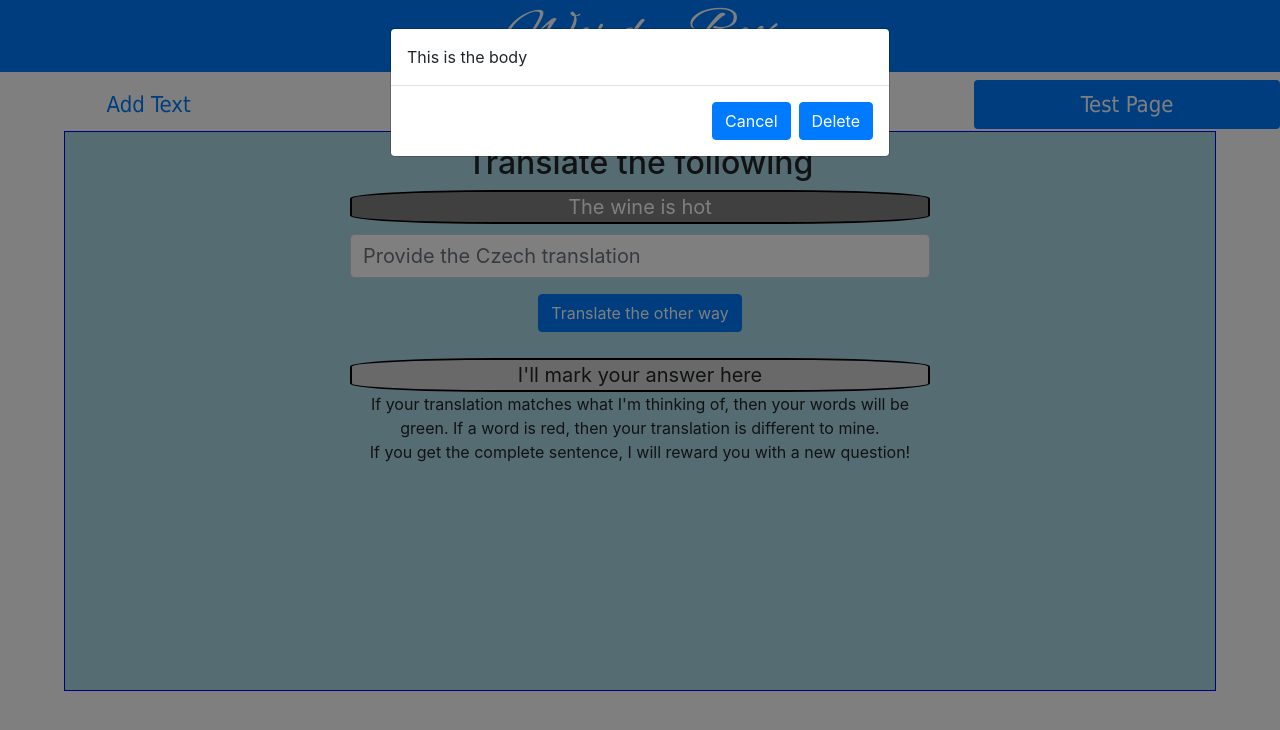
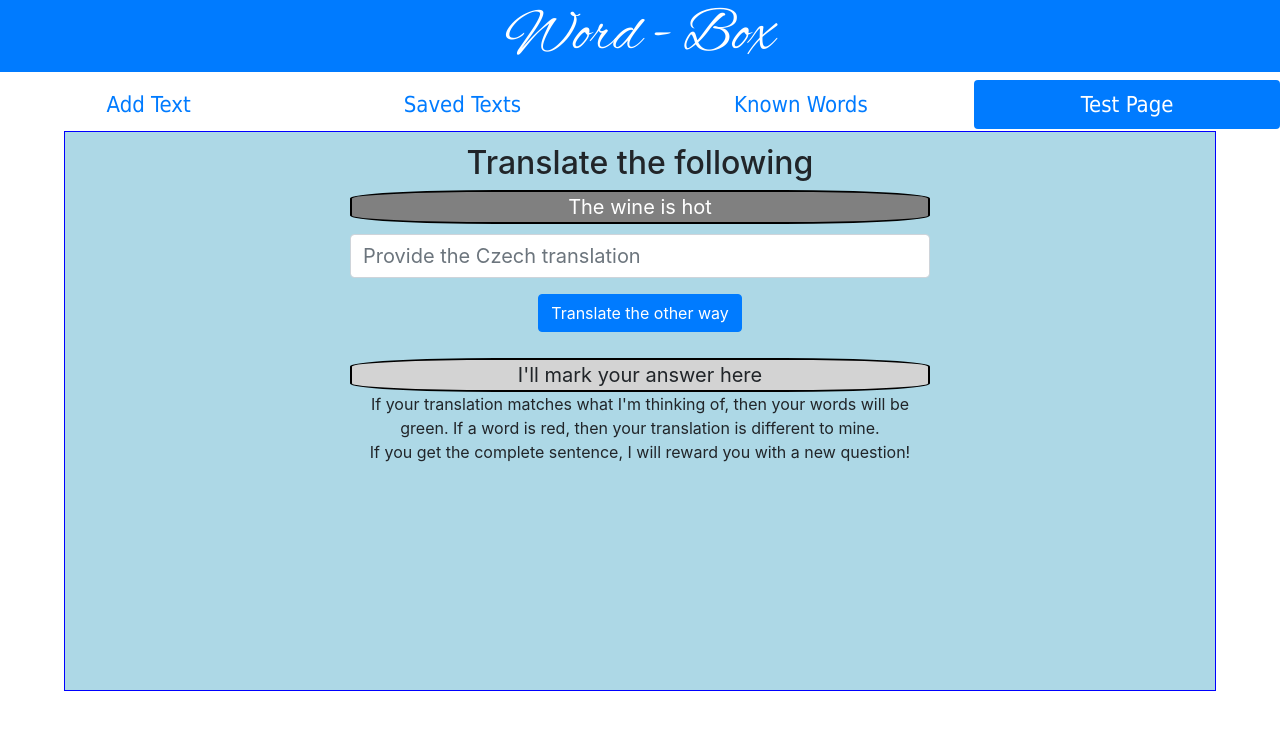
Before and after one commit to tommcandrew/Word-Box, a React (Create React App) app: page / in a window 1280 px wide. Shown: the top 730 px of the page. Built offline with nearby package versions, Linux system fonts and the light colour scheme.

Commit message:
modal now has cancel button that hides alert

```diff
--- a/src/App.js
+++ b/src/App.js
@@ -28,7 +28,7 @@ class App extends React.Component {
     searchFromStart: false,
     showWordModal: false,
     modalWord: 'the',
-    showDeleteModal: 'false'
+    showDeleteModal: false
   }
 
   changeToShow = (category) => {
@@ -91,6 +91,12 @@ class App extends React.Component {
 
   //methods related to reader and text catalogue are below (in alphabetical order)
 
+  activateDeleteModal = () => {
+    this.setState(
+      {showDeleteModal: true}
+    )
+  }
+
   clearStateTextInfo = () => {
     this.setState(
       {title: '', text: ''}
@@ -148,6 +154,12 @@ goToReader = (e) => {
   e.preventDefault()
 }
 
+hideDeleteModal = () => {
+  this.setState(
+    {showDeleteModal: false}
+  )
+}
+
 saveEditedText = (editedTitle, editedText) => {
   var savedTexts = JSON.parse(localStorage.getItem('savedTexts'))
   for (let i = 0; i < savedTexts.length; i++) {
@@ -188,6 +200,7 @@ saveToLocalStorage = (textObj) => {
     localStorage.setItem('savedTexts', JSON.stringify(savedTexts))
     this.componentWillMount()
   }
+
 
 updateReaderMode = (mode) => {
   this.setState(
@@ -235,7 +248,7 @@ render() {
             deleteText={this.deleteText} />
         </Tab>
         <Tab eventKey='TextCatalogue' title='Saved Texts' className='blueBackground' >
-          <TextCatalogue savedTexts={this.state.savedTexts} goToReader={this.goToReader} deleteFromCatalogue={this.deleteFromCatalogue}/>
+          <TextCatalogue savedTexts={this.state.savedTexts} goToReader={this.goToReader} deleteFromCatalogue={this.deleteFromCatalogue} activateDeleteModal={this.activateDeleteModal} showDeleteModal={this.state.showDeleteModal} hideDeleteModal={this.hideDeleteModal}/>
         </Tab>
         <Tab eventKey='WordList' title='Known Words' className='blueBackground' >
           <WordListDisplay
--- a/src/Components/TextCatalogue.js
+++ b/src/Components/TextCatalogue.js
@@ -4,13 +4,14 @@ import {Button, Modal, ModalBody, ModalFooter} from  'react-bootstrap';
 
 const TextCatalogue = (props) => {
 
-let deleteModal
-if (props.showDeleteModal === false) {
-    deleteModal = ''
-} else {
-    deleteModal = <Modal show='true'><ModalBody>This is the body</ModalBody><ModalFooter><Button>Cancel</Button><Button>Delete</Button></ModalFooter></Modal>
-}
-
+let deleteModal =
+<Modal show={props.showDeleteModal}>
+    <ModalBody>Are you sure you want to delete this text?</ModalBody>
+    <ModalFooter>
+        <Button variant='info' onClick={props.hideDeleteModal}>Cancel</Button>
+        <Button variant='danger'>Delete</Button>
+    </ModalFooter>
+</Modal>
 
 let del = document.createElement("span");
 	del.innerHTML = "x";
@@ -26,7 +27,7 @@ if (props.savedTexts !== '') {
                 <th><a href='#/' onClick={props.goToReader} id={item.title}>{item.title}</a></th>
                 <th>{textDate}</th>
                 <th>{textTime}</th>
-                <th><span onClick={props.deleteFromCatalogue} title='Delete' className='close-button'>      &times;</span></th>
+                <th><span onClick={props.activateDeleteModal} title='Delete' className='close-button'>      &times;</span></th>
             </tr>
         )
     })
```
